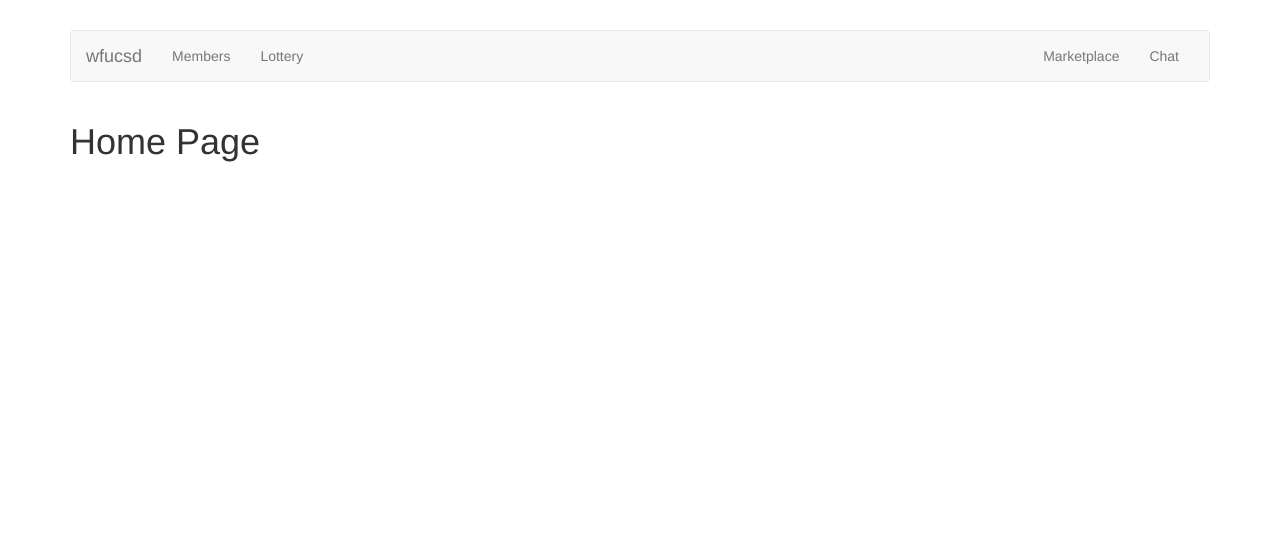
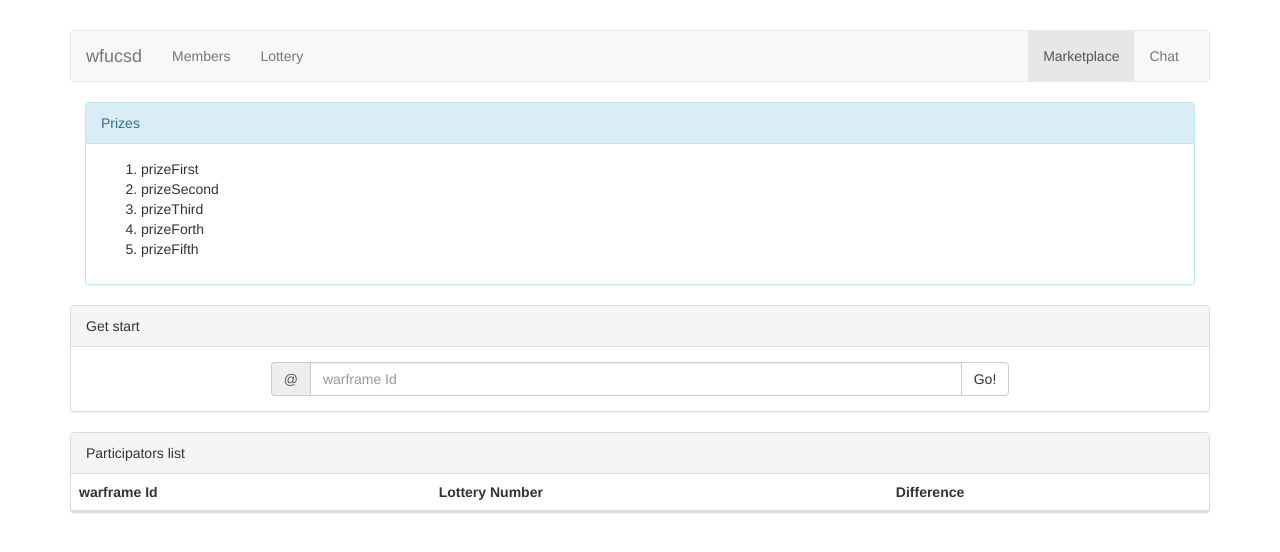
Before and after one commit to greathappyforest/wfucsd, a Vue app: page /Marketplace in a window 1280 px wide. Shown: the top 552 px of the page. Built offline with nearby package versions, Linux system fonts and the light colour scheme; what vuefire would draw is missing.

Commit message:
marketplace

```diff
--- a/src/components/Lottery.vue
+++ b/src/components/Lottery.vue
@@ -89,7 +89,6 @@
             <td><span class="glyphicon glyphicon-trash" aria-hidden="true" v-on:click="removeLottery(lottery)"></span></td>
             -->
             <td><span >{{lottery.diff}}</span></td>
-
           </tr>
         </tbody>
       </table>
@@ -98,23 +97,16 @@
 </template>
 
 <script>
-  import Firebase from 'firebase'
+
   import toastr from 'toastr'
-  let config = {
-    apiKey: "AIzaSyDxUiUJpcQ8gLAjpJWXTQa9qov712j58m0",
-    authDomain: "wfucsd.firebaseapp.com",
-    databaseURL: "https://wfucsd.firebaseio.com",
-    projectId: "wfucsd",
-    storageBucket: "wfucsd.appspot.com",
-    messagingSenderId: "111487561397"
-  };
-  let app = Firebase.initializeApp(config)
-  let db = app.database()
-  let lotteryRef = db.ref('lotteries')
-  let luckyNumberRef = db.ref('luckyNumber')
-  let winnersRef = db.ref('winners')
+  import lotterydata from '../../static/lotterydata.json'
+  import { database } from '../../static/firebase.config.js'
+
+  let lotteryRef = database.ref('lotteries')
+  let luckyNumberRef = database.ref('luckyNumber')
+  let winnersRef = database.ref('winners')
   export default {
-    name: 'app',
+    name: 'Lottery',
     firebase: {
       lotteries: lotteryRef,
       luckyNumber: luckyNumberRef,
@@ -122,16 +114,17 @@
     },
     data() {
       return {
+       lotterydata:lotterydata,
         newlotteryObj: {
           wfid: '',
           lotteryKey: ''
         },
-        eventEndTime: "July 1, 2017 03:44:40",
-        prize1: 'prize1',
-        prize2: 'prize2',
-        prize3: 'prize3',
-        prize4: 'prize4',
-        prize5: 'prize5',
+        eventEndTime: lotterydata.eventEndTime,
+        prize1: lotterydata.prize1,
+        prize2: lotterydata.prize2,
+        prize3: lotterydata.prize3,
+        prize4: lotterydata.prize4,
+        prize5: lotterydata.prize5,
         timeLeft: '',
         luckyNumber: 0,
         distance: 0,
--- a/src/components/Marketplace.vue
+++ b/src/components/Marketplace.vue
@@ -1,18 +1,112 @@
 <template>
-   <div class="container">
-  <div class="row">
-    Warframe UCSD marketplace!
-  </div>
+   <div >
+    <div class="container">
+      <div class="row col-sm-12 ">
+        <div class="panel panel-info ">
+          <div class="panel-heading  ">Prizes</div>
+          <div class="panel-body ">
+            <ol>
+              <li>prizeFirst</li>
+              <li>prizeSecond</li>
+              <li>prizeThird</li>
+              <li>prizeForth</li>
+              <li>prizeFifth</li>
+            </ol>
+          </div>
+        </div>
+      </div>
+      </div>
+  <!--item input-->
+   <div class="panel panel-default">
+      <div class="panel-heading ">Get start</div>
+      <div class="panel-body ">
+        <form id="form" class="input-group  col-sm-8 col-sm-offset-2 " v-on:submit.prevent="addItem">
+          <span class="input-group-addon" id="basic-addon1">@</span>
+          <div class="form-group ">
+            <input type="text" class="form-control" placeholder="warframe Id" v-model="newItemObj.wfid">
+          </div>
+          <span class="input-group-btn">  <input type="submit" class="btn btn-default" value="Go!"></span>
+        </form>
+      </div>
+    </div>
+
+
+    <!--item list-->
+ <div class="panel panel-default">
+      <div class="panel-heading">Participators list</div>
+      <table class="table table-hover">
+        <thead>
+          <tr>
+            <th>warframe Id</th>
+            <th>Lottery Number</th>
+            <th>Difference</th>
+          </tr>
+        </thead>
+
+        <tbody>
+          <tr v-for="item in marketplacedb">
+            <td>item.itemName</td>
+            <td>item.itemPrice</td>
+            <td>item.NumberOfItem</td>
+            <td>item.wfid</td>
+            <td>item.contact</td>
+             <td><span class="glyphicon glyphicon-trash" aria-hidden="true" v-on:click="removeItem(item)"></span></td>
+          </tr>
+        </tbody>
+      </table>
+    </div>
+
+
 </div>
-
 </template>
 
+
+
 <script>
-    export default {
+  import Firebase from 'firebase'
+  import toastr from 'toastr'
+  import { database } from '../../static/firebase.config.js'
+
+  let marketplacedbRef = database.ref('marketplacedb')
+  export default {
+    name: 'MarketPlace',
+    firebase: {
+      marketplacedb: marketplacedbRef,
+    },
+    data() {
+      return {
+        newItemObj: {
+          wfid: '',
+          itemName: '',
+          NumberOfItem:'',
+          itemPrice:'',
+          contact:''
+        }
+      }
+    },
+    methods: {
+      addItem: function() {
+        var submitItem = confirm("Please confirm your warframe Id. If the warframe Id is not correct, this lottery will not count!");
+     //   if (submitItem == true && this.newItemObj.wfid && this.newItemObj.itemName && this.newItemObj.itemPrice && this.newItemObj.contact) {
+          marketplacedbRef.push(this.newItemObj);
+          toastr.success('Item post successfully')
+          this.newItemObj.itemName = '';
+          this.newItemObj.itemPrice = '';
+          this.newItemObj.NumberOfItem = '';
+          this.newItemObj.wfid = '';
+          this.newItemObj.contact = '';
+      //  }
+      },
+      removeItem: function(Item) {
+        marketplacedbRef.child(Item['.key']).remove()
+        toastr.success('Item removed successfully')
+      }
     }
+  }
 </script>
 
-
-<style lang="">
-
+<style>
+  .right-buffer {
+    margin-right: 10px;
+  }
 </style>
--- a/src/router/index.js
+++ b/src/router/index.js
@@ -9,6 +9,7 @@ import Members from '../components/Members.vue'
 Vue.use(Router)
 
 export default new Router({
+    mode: 'history',
     routes: [{
             path: '/',
             name: 'wfucsd',
--- /dev/null
+++ b/static/firebase.config.js
@@ -0,0 +1,14 @@
+ import Firebase from 'firebase'
+
+
+ const config = {
+     apiKey: "AIzaSyDxUiUJpcQ8gLAjpJWXTQa9qov712j58m0",
+     authDomain: "wfucsd.firebaseapp.com",
+     databaseURL: "https://wfucsd.firebaseio.com",
+     projectId: "wfucsd",
+     storageBucket: "wfucsd.appspot.com",
+     messagingSenderId: "111487561397"
+ }
+
+ export const firebaseApp = Firebase.initializeApp(config)
+ export const database = firebaseApp.database()
--- /dev/null
+++ b/static/lotterydata.json
@@ -0,0 +1,8 @@
+{
+    "eventEndTime": "July 1, 2017 17:25:40",
+    "prize1": "prize1",
+    "prize2": "prize2",
+    "prize3": "prize3",
+    "prize4": "prize4",
+    "prize5": "prize5"
+}
```
